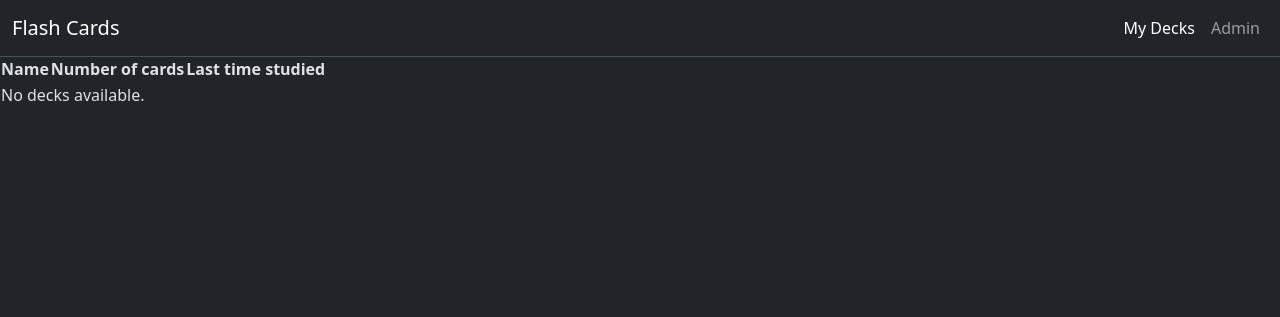
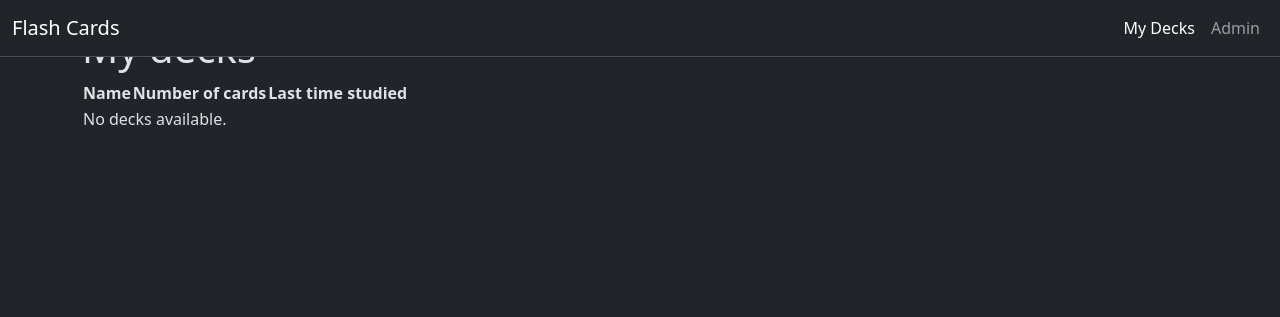
Before and after one commit to ionixjunior/django-flash-cards, a Django app: page / in a window 1280 px wide. Shown: the top 317 px of the page. Run offline with Django 5.2, Linux system fonts and the light colour scheme; data that the repository does not hold is empty.

Commit message:
Wrap content block in a main container for improved layout

```diff
--- a/flashcards/core/templates/base.html
+++ b/flashcards/core/templates/base.html
@@ -27,7 +27,10 @@
         </div>
     </nav>
 
-    {% block content %}{% endblock %}
+    <main class="container mt-4 main-content">
+        {% block content %}{% endblock %}
+    </main>
+
     <script src="https://cdn.jsdelivr.net/npm/bootstrap@5.3.5/dist/js/bootstrap.bundle.min.js" integrity="sha384-k6d4wzSIapyDyv1kpU366/PK5hCdSbCRGRCMv+eplOQJWyd1fbcAu9OCUj5zNLiq" crossorigin="anonymous"></script>
     {% block scripts %}{% endblock %}
 </body>
```
